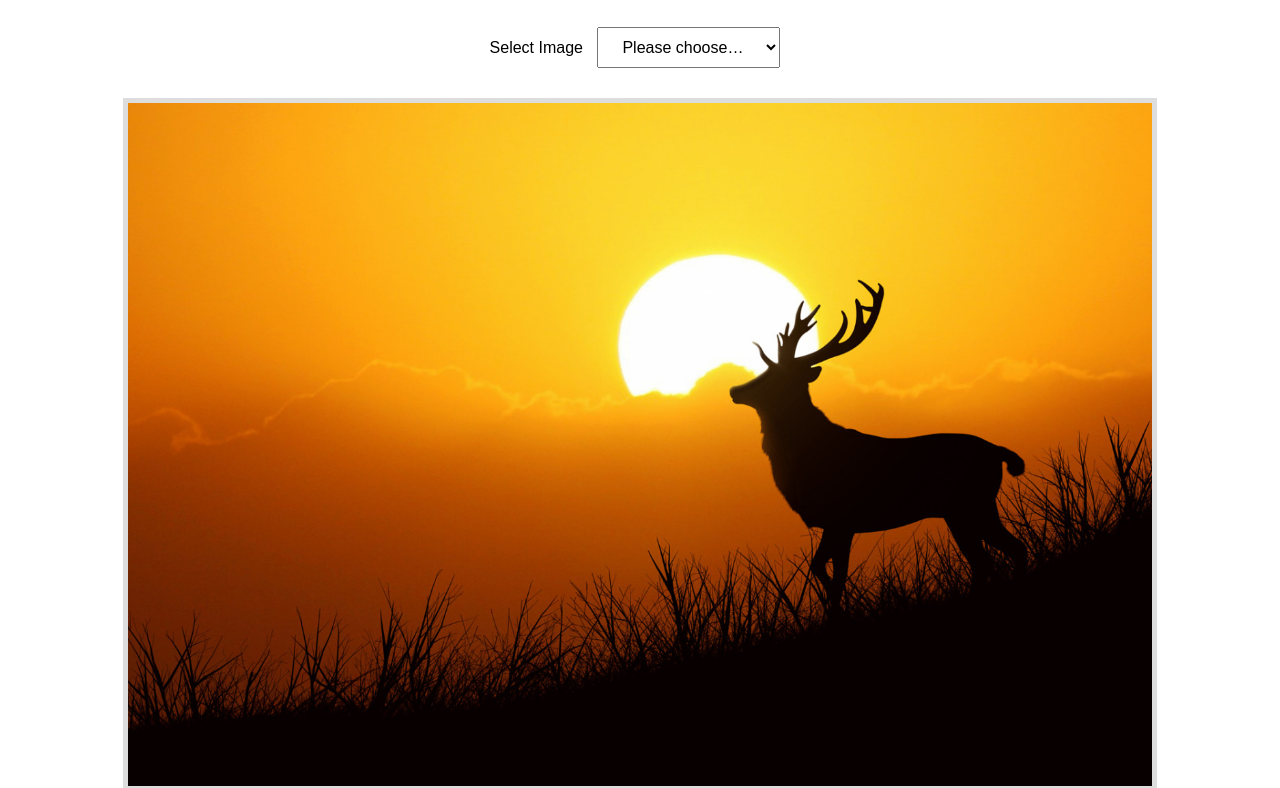
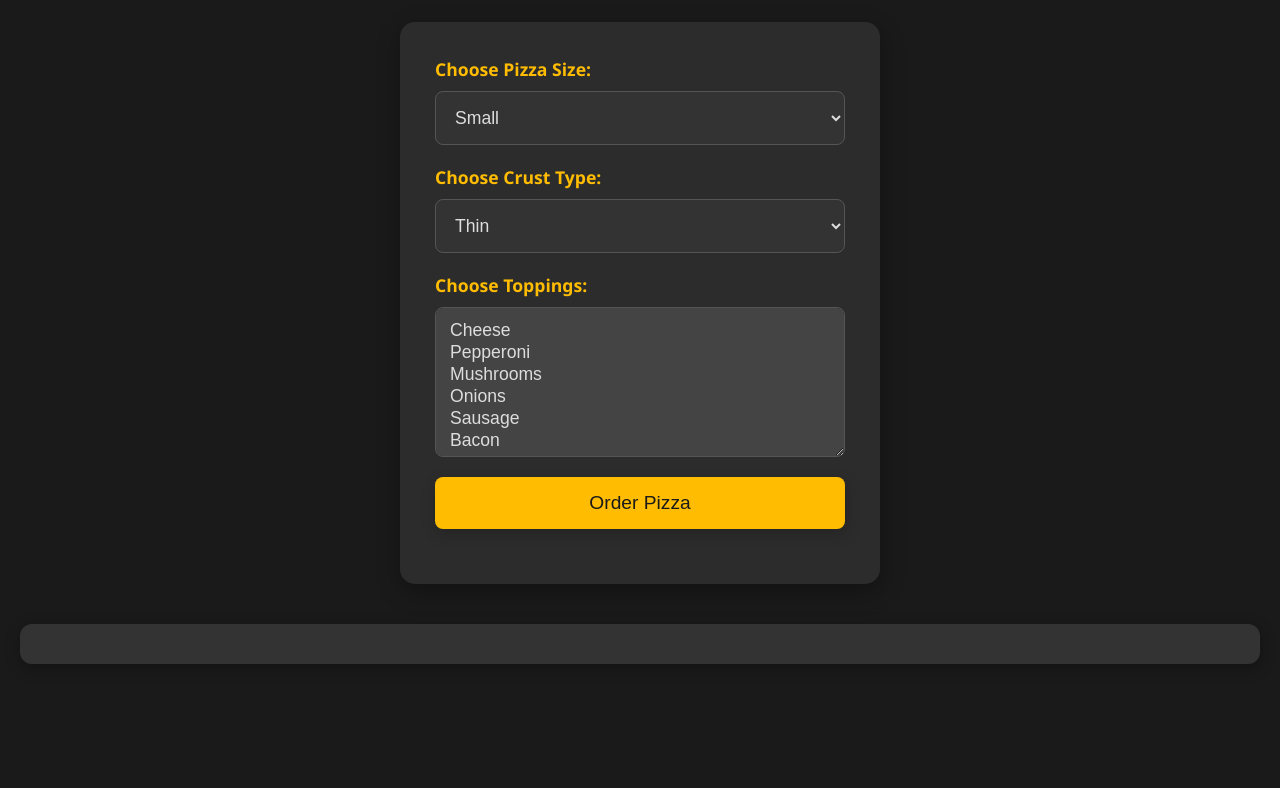
Before and after one commit to Rowland112/JAVA-ASSIGNMENT2, a plain HTML site: page index.html in a window 1280 px wide. Shown: the part 162-950 px from the top of the page. After the commit the page ends 896 px from the top, so only its background shows below. Drawn offline with Linux system fonts and the light colour scheme; files that its build step writes are made by us from their sources.

Commit message:
Add files via upload

```diff
--- a/index.html
+++ b/index.html
@@ -1,38 +1,47 @@
 <!DOCTYPE html>
 <html lang="en">
+<head>
+    <meta charset="UTF-8">
+    <meta name="viewport" content="width=device-width, initial-scale=1.0">
+    <title>Pizza Order Form</title>
+    <link rel="stylesheet" href="css/style.css">
+    <script defer src="js/script.js"></script>
+</head>
+<body>
+<header>
+    <h1>Order Your Pizza</h1>
+    <p id="student-details"></p> <!-- Student details displayed here -->
+</header>
 
-<head>
-    <meta charset="utf-8" />
-    <meta name="viewport" content="width=device-width, initial-scale=1.0" />
-    <title>Assignment 2 | COMP1073 Client-Side JavaScript</title>
-    <link rel="stylesheet" href="style.css"> <!-- Linking CSS file -->
-    <script src="scripts.js" defer></script> <!-- Linking JS file -->
-</head>
+<form id="pizza-form">
+    <label for="size">Choose Pizza Size:</label>
+    <select id="size">
+        <option value="small">Small</option>
+        <option value="medium">Medium</option>
+        <option value="large">Large</option>
+    </select>
 
-<body>
-<h1>Image Gallery</h1>
+    <label for="crust">Choose Crust Type:</label>
+    <select id="crust">
+        <option value="thin">Thin</option>
+        <option value="thick">Thick</option>
+        <option value="stuffed">Stuffed</option>
+    </select>
 
-<div class="controls">
-    <p id="myStudentId"></p>
+    <label for="toppings">Choose Toppings:</label>
+    <select id="toppings" multiple>
+        <option value="cheese">Cheese</option>
+        <option value="pepperoni">Pepperoni</option>
+        <option value="mushrooms">Mushrooms</option>
+        <option value="onions">Onions</option>
+        <option value="sausage">Sausage</option>
+        <option value="bacon">Bacon</option>
+    </select>
 
-    <label for="customNumber">Enter number from 1 to 100:</label>
-    <input id="customNumber" type="number" placeholder="Enter a number" />
+    <button type="button" id="order-button">Order Pizza</button>
+</form>
 
-    <button class="custColor" id="changeColorBtn">Change Custom Color</button>
-    <button class="randColor" id="randomColorBtn">Change Random Color</button>
-</div>
+<div id="pizza-description"></div>
 
-<div class="image-selection">
-    <label for="imageSelect">Select Image</label>
-    <select id="imageSelect">
-        <option value="">Please choose…</option>
-    </select>
-</div>
-
-<div id="gallery">
-    <img id="images" src="img/img4.jpg" alt="Selected Image" />
-
-</div>
 </body>
-
 </html>
--- a/style.css
+++ b/style.css
@@ -1,56 +1,144 @@
-/* Basic styling for the page */
+/* General body styling with dark mode */
 body {
-    font-family: Arial, sans-serif;
+    font-family: 'Segoe UI', Tahoma, Geneva, Verdana, sans-serif;
+    background-color: #1a1a1a; /* Dark background for a modern feel */
+    margin: 0;
+    padding: 20px;
+    color: #ddd; /* Light text for contrast */
+    box-sizing: border-box; /* Ensures padding and borders are included in element's total width/height */
+}
+
+/* Header styling */
+header {
     text-align: center;
-    margin: 0;
-    padding: 0;
-    transition: background-color 0.5s ease; /* Smooth transition for background color */
+    margin-bottom: 40px;
 }
 
 h1 {
-    background-color: #333;
-    color: white;
-    padding: 20px;
-    margin: 0;
+    font-size: 3.8em;
+    color: #ffbc00; /* A bright yellow-orange for the heading */
+    font-weight: 700;
+    text-transform: uppercase;
+    letter-spacing: 5px;
+    margin-bottom: 20px;
 }
 
-.controls {
-    margin: 20px 0;
+/* Student details styling */
+#student-details {
+    font-size: 1.2em;
+    font-weight: 500;
+    color: #bbb; /* Lighter color for the student info */
+    margin-bottom: 20px;
 }
 
-input, button, select {
-    padding: 10px 20px;
-    margin: 10px;
-    font-size: 16px;
+/* Form container styling */
+form {
+    max-width: 480px;
+    margin: 0 auto;
+    background-color: #2c2c2c; /* Dark grey background for the form */
+    padding: 35px;
+    border-radius: 15px;
+    box-shadow: 1px 8px 25px rgba(0, 0, 0, 0.3);
+    transition: transform 0.3s ease-in-out;
+    box-sizing: border-box; /* Ensures padding and borders are included */
 }
 
+form:hover {
+    transform: scale(1.05); /* Slight hover effect */
+}
+
+/* Label and input styles */
+label {
+    display: block;
+    margin-bottom: 10px;
+    font-size: 1.1em;
+    color: #ffbc00; /* Gold-yellow for labels to match the header */
+    font-weight: 600;
+}
+
+select, button, input {
+    width: 100%;
+    padding: 15px;
+    margin-bottom: 20px;
+    border-radius: 8px;
+    border: 1px solid #555;
+    font-size: 1.1em;
+    background-color: #333;
+    color: #ddd;
+    transition: background-color 0.3s ease, border-color 0.3s ease;
+    box-sizing: border-box; /* Ensures padding and borders are included */
+}
+
+/* Button styling */
 button {
-    background-color: #ff6600;
-    color: white;
+    background-color: #ffbc00; /* Bright gold color for the button */
+    color: #1a1a1a; /* Dark text color for contrast */
+    font-size: 1.2em;
     border: none;
     cursor: pointer;
+    padding: 15px;
+    box-shadow: 1px 5px 15px rgba(0, 0, 0, 0.2);
+    border-radius: 8px;
 }
 
 button:hover {
-    background-color: #0e0e0e;
+    background-color: #e8a500; /* Slightly darker gold on hover */
+    box-shadow: 1px 8px 25px rgba(0, 0, 0, 0.4);
 }
 
-#gallery {
-    margin-top: 20px;
+button:focus {
+    outline: none;
+    border: 2px solid #ffbc00; /* Focus effect */
 }
 
-#gallery img {
-    max-width: 80%;
-    height: auto;
-    border: 5px solid #ddd;
-    transition: transform 0.3s ease; /* Smooth transition for image scaling */
+/* Toppings selection */
+#toppings {
+    height: 150px;
+    resize: vertical;
+    background-color: #444;
+    padding: 12px;
+    border-radius: 8px;
+    border: 1px solid #555;
+    color: #ddd;
 }
 
-#gallery img:hover {
-    transform: scale(1.05); /* Scale up the image slightly on hover */
+/* Pizza description area styling */
+#pizza-description {
+    margin-top: 40px;
+    font-size: 1.4em;
+    font-weight: 600;
+    color: #ffbc00;
+    text-align: center;
+    background-color: #333;
+    padding: 20px;
+    border-radius: 12px;
+    box-shadow: 1px 4px 15px rgba(0, 0, 0, 0.3);
+    margin-bottom: 50px;
 }
 
-#myStudentId {
-    font-size: 18px;
-    margin-top: 10px;
+/* Inputs & button focus effect */
+select:focus, button:focus, input:focus {
+    background-color: #555;
+    border-color: #ffbc00;
+    box-shadow: 1px 1px 8px rgba(255, 188, 0, 0.6);
 }
+
+/* Responsive design for smaller screens */
+@media screen and (max-width: 600px) {
+    form {
+        width: 90%;
+        padding: 20px;
+    }
+
+    h1 {
+        font-size: 2.8em;
+    }
+
+    button {
+        font-size: 1.1em;
+    }
+
+    #toppings {
+        height: 120px;
+    }
+}
```
Also changed, not shown: script.js (added, +43 -0 lines).
